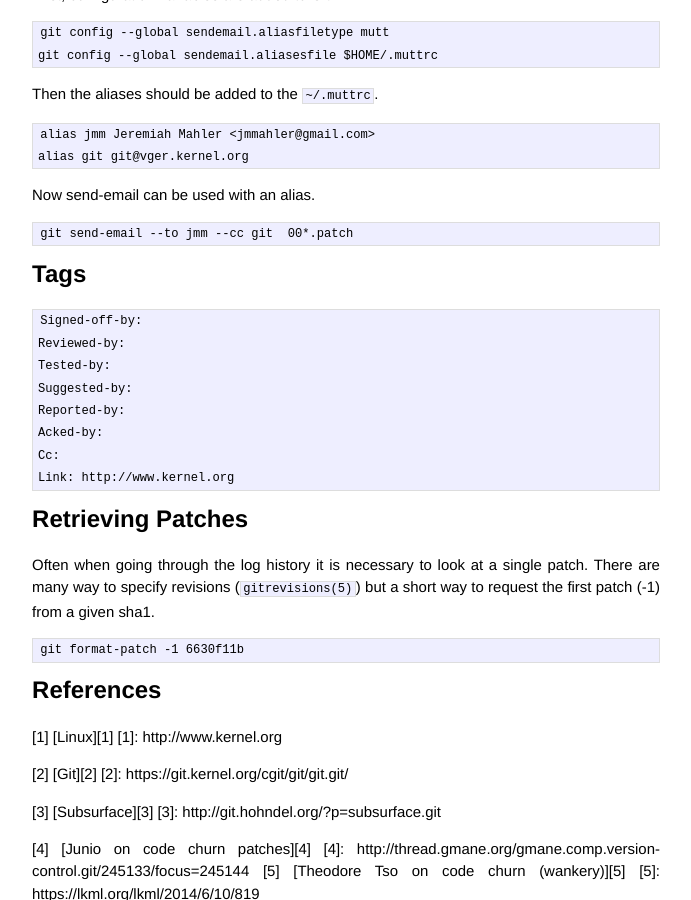
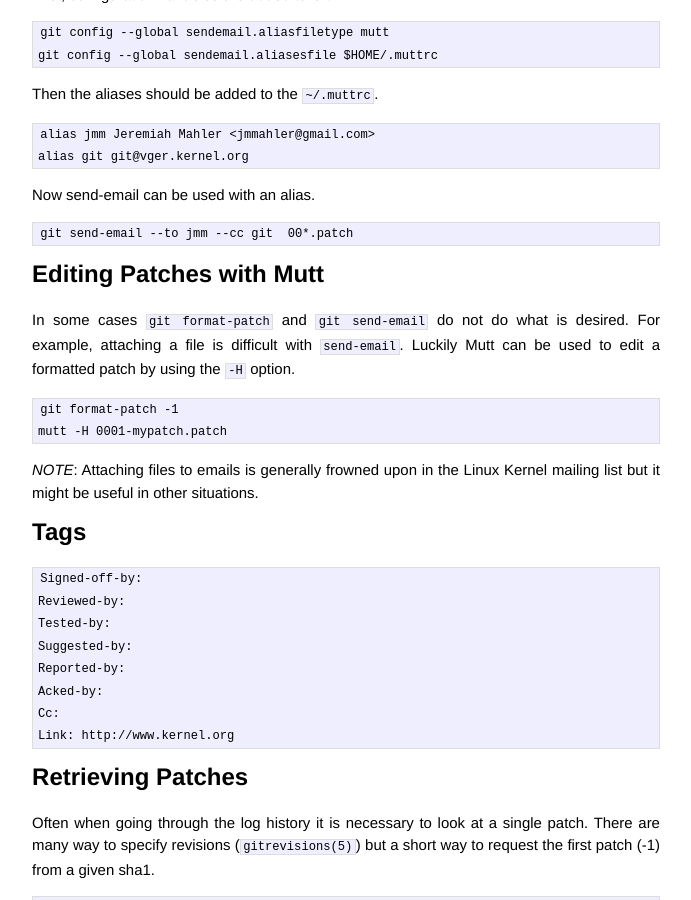
Before and after one commit to jmahler/jmahler.github.io, a Jekyll site: the page built from _posts/2014-06-11-linus-dev.md, in a window 1280 px wide and 900 px high, scrolled down 2569 px. Shown: the whole window, without its empty margins (294-985 px from the left). Built offline with Jekyll 4.4.1, drawn with Linux system fonts in a browser that asks for light colours; Markdown is read by kramdown in place of the engine named in the settings.

Commit message:
described how to edit patches with Mutt

```diff
--- a/_posts/2014-06-11-linus-dev.md
+++ b/_posts/2014-06-11-linus-dev.md
@@ -147,6 +147,20 @@ Now send-email can be used with an alias.
 
     git send-email --to jmm --cc git  00*.patch
 
+Editing Patches with Mutt
+=========================
+
+In some cases `git format-patch` and `git send-email` do not do what is
+desired.  For example, attaching a file is difficult with `send-email`.
+Luckily Mutt can be used to edit a formatted patch by using the `-H`
+option.
+
+    git format-patch -1
+    mutt -H 0001-mypatch.patch
+
+*NOTE*: Attaching files to emails is generally frowned upon in the
+Linux Kernel mailing list but it might be useful in other situations.
+
 Tags
 ====
 
```
